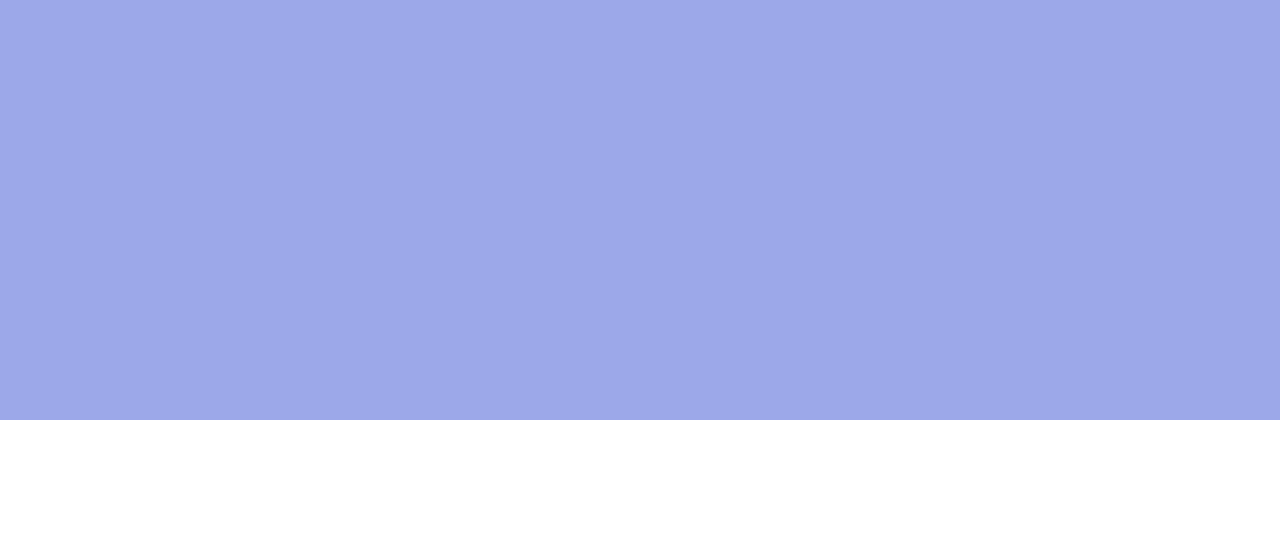
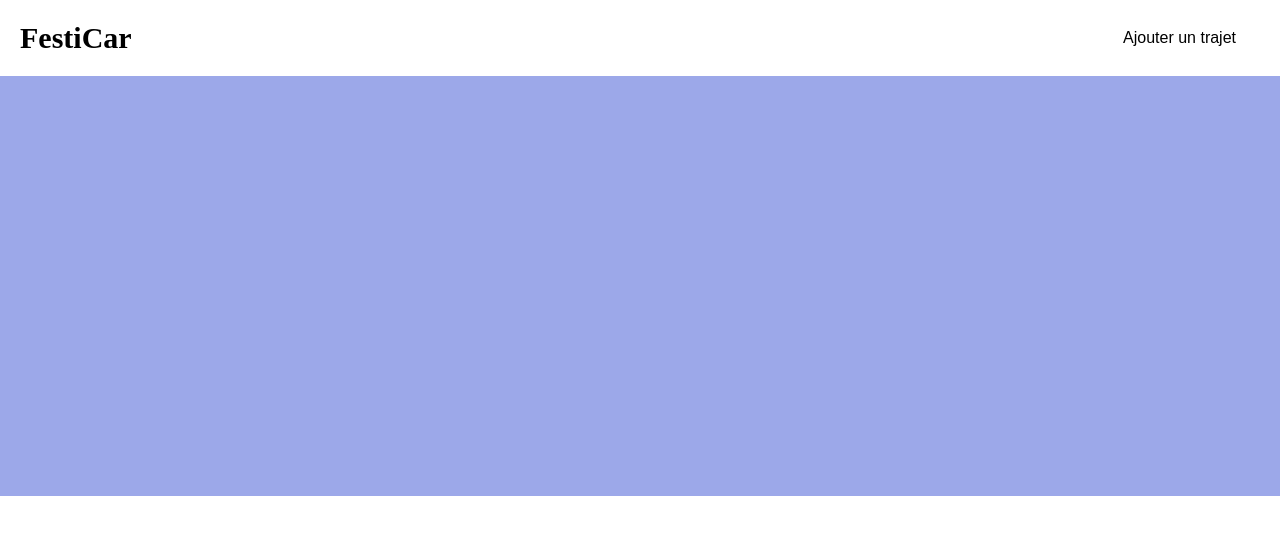
Before and after one commit to kevinrbr/festicarv2, a Next.js app: page / in a window 1280 px wide. Shown: the top 534 px of the page. Built offline with nearby package versions, Linux system fonts and the light colour scheme.

Commit message:
header without profil picture

```diff
--- /dev/null
+++ b/components/Components.tsx
@@ -0,0 +1,26 @@
+import Image from "next/image";
+import Link from "next/link";
+import { useRouter } from "next/router";
+
+export const Header = () => {
+  const router = useRouter();
+  return (
+    <header className="p-5 max-w-7xl mx-auto flex items-center justify-between">
+      <Link href="/">
+        <a>
+          <h1 className="font-heading font-bold text-3xl">FestiCar</h1>
+        </a>
+      </Link>
+      <div className="flex items-center">
+        {router.pathname != "/ajouter-trajet" && (
+          <Link href="/ajouter-trajet">
+            <a>
+              <button className="mr-6 font-regular">Ajouter un trajet</button>
+            </a>
+          </Link>
+        )}
+        {/* Profile Image here */}
+      </div>
+    </header>
+  );
+};
--- a/pages/_app.tsx
+++ b/pages/_app.tsx
@@ -1,8 +1,14 @@
 import "../styles/globals.css";
 import type { AppProps } from "next/app";
+import { Header } from "../components/Components";
 
 function MyApp({ Component, pageProps }: AppProps) {
-  return <Component {...pageProps} />;
+  return (
+    <div>
+      <Header />
+      <Component {...pageProps} />
+    </div>
+  );
 }
 
 export default MyApp;
```
